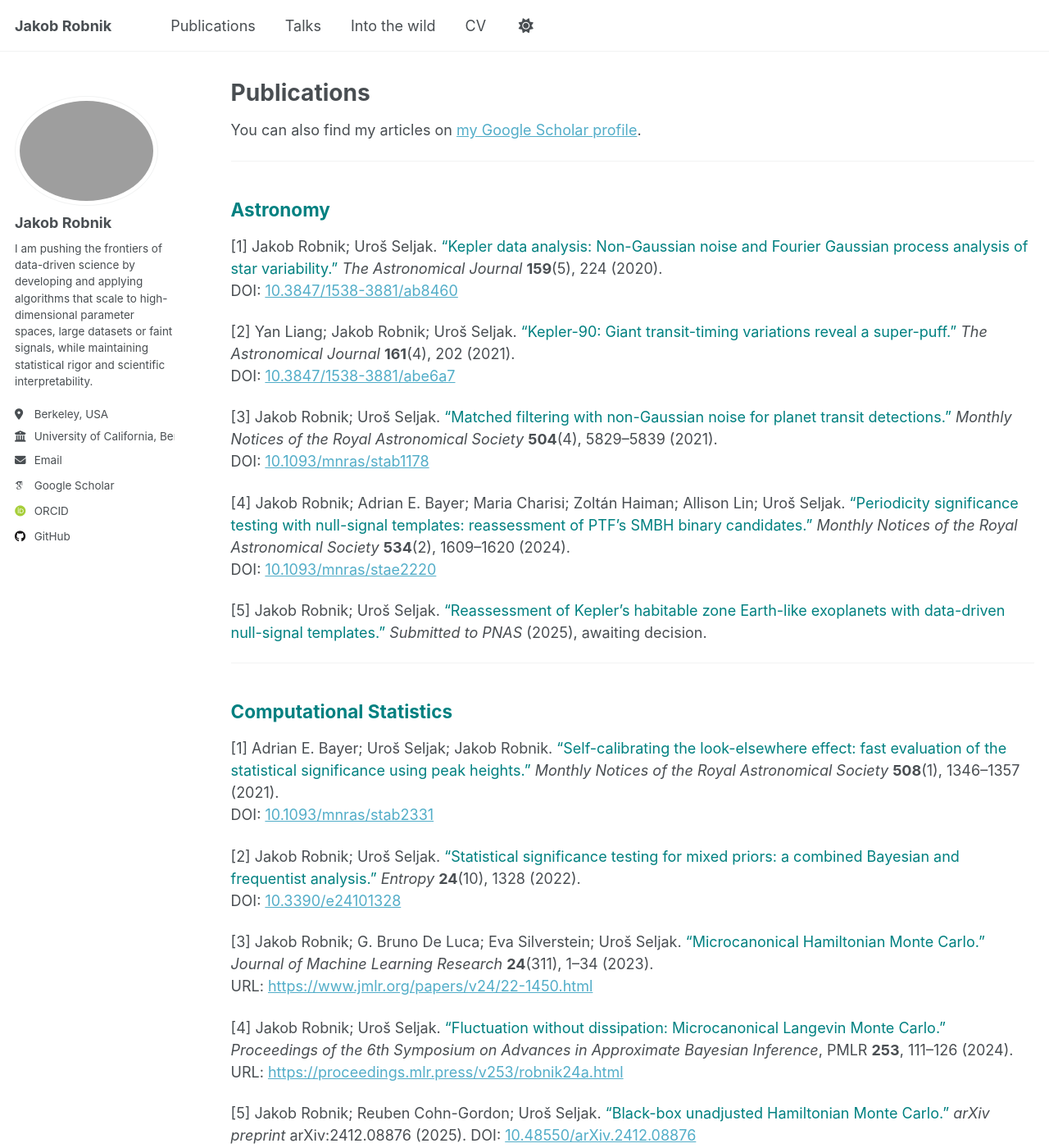
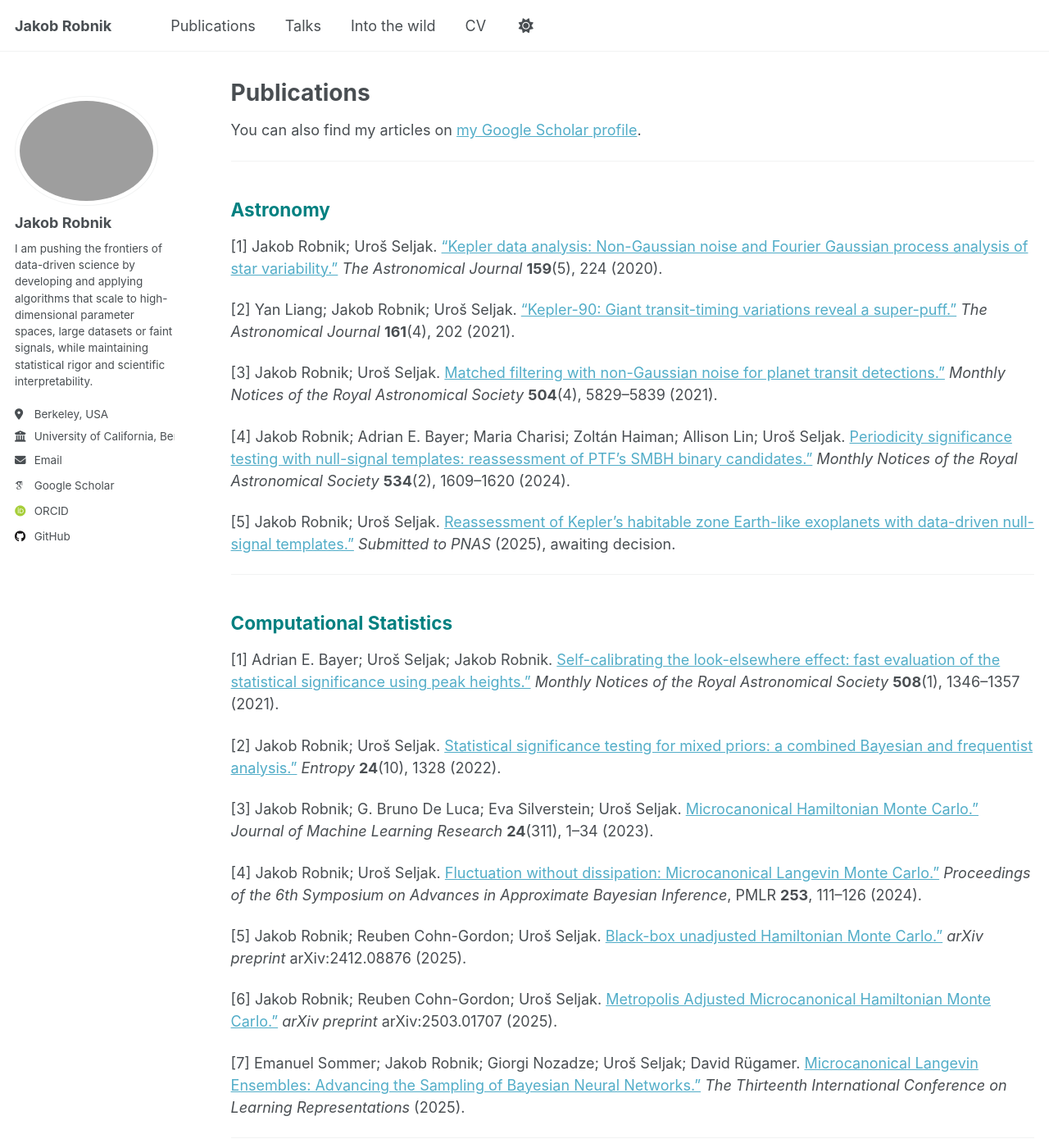
Before and after one commit to JakobRobnik/JakobRobnik.github.io, a Jekyll site: the page built from _pages/publications.md, in a window 1280 px wide and 1400 px high. Shown: the whole window at 82% size. Built offline with Jekyll 4.4.1, drawn with Linux system fonts in a browser that asks for light colours; some web fonts are replaced; a script that is not in the unit is left out; some of the changed text lies outside the part shown.

Commit message:
Update publications.md

```diff
--- a/_pages/publications.md
+++ b/_pages/publications.md
@@ -14,45 +14,34 @@ You can also find my articles on [my Google Scholar profile](https://scholar.goo
 ## Astronomy
 {: style="color: teal"}
 
-[1] Jakob Robnik; Uroš Seljak. <font color="Teal">“Kepler data analysis: Non-Gaussian noise and Fourier Gaussian process analysis of star variability.”</font> *The Astronomical Journal* **159**(5), 224 (2020).
-DOI: [10.3847/1538-3881/ab8460](https://doi.org/10.3847/1538-3881/ab8460)
+[1] Jakob Robnik; Uroš Seljak. ["Kepler data analysis: Non-Gaussian noise and Fourier Gaussian process analysis of star variability.”](https://doi.org/10.3847/1538-3881/ab8460) *The Astronomical Journal* **159**(5), 224 (2020).
 
-[2] Yan Liang; Jakob Robnik; Uroš Seljak. <font color="Teal">“Kepler-90: Giant transit-timing variations reveal a super-puff.”</font> *The Astronomical Journal* **161**(4), 202 (2021).
-DOI: [10.3847/1538-3881/abe6a7](https://doi.org/10.3847/1538-3881/abe6a7)
+[2] Yan Liang; Jakob Robnik; Uroš Seljak. [“Kepler-90: Giant transit-timing variations reveal a super-puff.”](https://doi.org/10.3847/1538-3881/abe6a7) *The Astronomical Journal* **161**(4), 202 (2021).
 
-[3] Jakob Robnik; Uroš Seljak. <font color="Teal">“Matched filtering with non-Gaussian noise for planet transit detections.”</font> *Monthly Notices of the Royal Astronomical Society* **504**(4), 5829–5839 (2021).
-DOI: [10.1093/mnras/stab1178](https://doi.org/10.1093/mnras/stab1178)
+[3] Jakob Robnik; Uroš Seljak. [Matched filtering with non-Gaussian noise for planet transit detections.”](https://doi.org/10.1093/mnras/stab1178) *Monthly Notices of the Royal Astronomical Society* **504**(4), 5829–5839 (2021).
 
-[4] Jakob Robnik; Adrian E. Bayer; Maria Charisi; Zoltán Haiman; Allison Lin; Uroš Seljak. <font color="Teal">“Periodicity significance testing with null-signal templates: reassessment of PTF’s SMBH binary candidates.”</font> *Monthly Notices of the Royal Astronomical Society* **534**(2), 1609–1620 (2024).
-DOI: [10.1093/mnras/stae2220](https://doi.org/10.1093/mnras/stae2220)
+[4] Jakob Robnik; Adrian E. Bayer; Maria Charisi; Zoltán Haiman; Allison Lin; Uroš Seljak. [Periodicity significance testing with null-signal templates: reassessment of PTF’s SMBH binary candidates.”](https://doi.org/10.1093/mnras/stae2220) *Monthly Notices of the Royal Astronomical Society* **534**(2), 1609–1620 (2024).
 
-[5] Jakob Robnik; Uroš Seljak. <font color="Teal">“Reassessment of Kepler’s habitable zone Earth-like exoplanets with data-driven null-signal templates.”</font> *Submitted to PNAS* (2025), awaiting decision.
+[5] Jakob Robnik; Uroš Seljak. [Reassessment of Kepler’s habitable zone Earth-like exoplanets with data-driven null-signal templates.”]() *Submitted to PNAS* (2025), awaiting decision.
 
 ---
 
 ## Computational Statistics
 {: style="color: teal"}
 
-[1] Adrian E. Bayer; Uroš Seljak; Jakob Robnik. <font color="Teal">“Self-calibrating the look-elsewhere effect: fast evaluation of the statistical significance using peak heights.”</font> *Monthly Notices of the Royal Astronomical Society* **508**(1), 1346–1357 (2021).
-DOI: [10.1093/mnras/stab2331](https://doi.org/10.1093/mnras/stab2331)
+[1] Adrian E. Bayer; Uroš Seljak; Jakob Robnik. [Self-calibrating the look-elsewhere effect: fast evaluation of the statistical significance using peak heights.”](https://doi.org/10.1093/mnras/stab2331) *Monthly Notices of the Royal Astronomical Society* **508**(1), 1346–1357 (2021).
 
-[2] Jakob Robnik; Uroš Seljak. <font color="Teal">“Statistical significance testing for mixed priors: a combined Bayesian and frequentist analysis.”</font> *Entropy* **24**(10), 1328 (2022).
-DOI: [10.3390/e24101328](https://doi.org/10.3390/e24101328)
+[2] Jakob Robnik; Uroš Seljak. [Statistical significance testing for mixed priors: a combined Bayesian and frequentist analysis.”](https://doi.org/10.3390/e24101328) *Entropy* **24**(10), 1328 (2022).
 
-[3] Jakob Robnik; G. Bruno De Luca; Eva Silverstein; Uroš Seljak. <font color="Teal">“Microcanonical Hamiltonian Monte Carlo.”</font> *Journal of Machine Learning Research* **24**(311), 1–34 (2023).
-URL: <https://www.jmlr.org/papers/v24/22-1450.html>
+[3] Jakob Robnik; G. Bruno De Luca; Eva Silverstein; Uroš Seljak. [Microcanonical Hamiltonian Monte Carlo.”](https://www.jmlr.org/papers/v24/22-1450.html) *Journal of Machine Learning Research* **24**(311), 1–34 (2023).
 
-[4] Jakob Robnik; Uroš Seljak. <font color="Teal">“Fluctuation without dissipation: Microcanonical Langevin Monte Carlo.”</font> *Proceedings of the 6th Symposium on Advances in Approximate Bayesian Inference*, PMLR **253**, 111–126 (2024).
-URL: <https://proceedings.mlr.press/v253/robnik24a.html>
+[4] Jakob Robnik; Uroš Seljak. [Fluctuation without dissipation: Microcanonical Langevin Monte Carlo.”](https://proceedings.mlr.press/v253/robnik24a.html) *Proceedings of the 6th Symposium on Advances in Approximate Bayesian Inference*, PMLR **253**, 111–126 (2024).
 
-[5] Jakob Robnik; Reuben Cohn-Gordon; Uroš Seljak. <font color="Teal">“Black-box unadjusted Hamiltonian Monte Carlo.”</font> *arXiv preprint* arXiv:2412.08876 (2025).
-DOI: [10.48550/arXiv.2412.08876](https://doi.org/10.48550/arXiv.2412.08876)
+[5] Jakob Robnik; Reuben Cohn-Gordon; Uroš Seljak. [Black-box unadjusted Hamiltonian Monte Carlo.”](https://doi.org/10.48550/arXiv.2412.08876) *arXiv preprint* arXiv:2412.08876 (2025).
 
-[6] Jakob Robnik; Reuben Cohn-Gordon; Uroš Seljak. <font color="Teal">“Metropolis Adjusted Microcanonical Hamiltonian Monte Carlo.”</font> *arXiv preprint* arXiv:2503.01707 (2025).
-DOI: [10.48550/arXiv.2503.01707](https://doi.org/10.48550/arXiv.2503.01707)
+[6] Jakob Robnik; Reuben Cohn-Gordon; Uroš Seljak. [Metropolis Adjusted Microcanonical Hamiltonian Monte Carlo.”](https://doi.org/10.48550/arXiv.2503.01707) *arXiv preprint* arXiv:2503.01707 (2025).
 
-[7] Emanuel Sommer; Jakob Robnik; Giorgi Nozadze; Uroš Seljak; David Rügamer. <font color="Teal">“Microcanonical Langevin Ensembles: Advancing the Sampling of Bayesian Neural Networks.”</font> *The Thirteenth International Conference on Learning Representations* (2025).
-URL: <https://openreview.net/forum?id=QMtrW8Ej98>
+[7] Emanuel Sommer; Jakob Robnik; Giorgi Nozadze; Uroš Seljak; David Rügamer. [Microcanonical Langevin Ensembles: Advancing the Sampling of Bayesian Neural Networks.”](https://openreview.net/forum?id=QMtrW8Ej98) *The Thirteenth International Conference on Learning Representations* (2025).
 
 ---
 
@@ -61,8 +50,6 @@ URL: <https://openreview.net/forum?id=QMtrW8Ej98>
 
 *In these papers I am the leading author; following field standards, authors are listed alphabetically.*
 
-[1] Robert Brandenberger; Lavinia Heisenberg; Jakob Robnik. <font color="Teal">“Non-singular black holes with a zero-shear S-brane.”</font> *Journal of High Energy Physics* **2021**(5), 090 (2021).
-DOI: [10.1007/JHEP05(2021)090](https://doi.org/10.1007/JHEP05(2021)090)
+[1] Robert Brandenberger; Lavinia Heisenberg; Jakob Robnik. [Non-singular black holes with a zero-shear S-brane.”](https://doi.org/10.1007/JHEP05(2021)090) *Journal of High Energy Physics* **2021**(5), 090 (2021).
 
-[2] Robert Brandenberger; Lavinia Heisenberg; Jakob Robnik. <font color="Teal">“Through a black hole into a new universe.”</font> *International Journal of Modern Physics D* **30**(14), 2142001 (2021).
-DOI: [10.1142/S0218271821420013](https://doi.org/10.1142/S0218271821420013)
+[2] Robert Brandenberger; Lavinia Heisenberg; Jakob Robnik. [Through a black hole into a new universe.”](https://doi.org/10.1142/S0218271821420013) *International Journal of Modern Physics D* **30**(14), 2142001 (2021).
```
